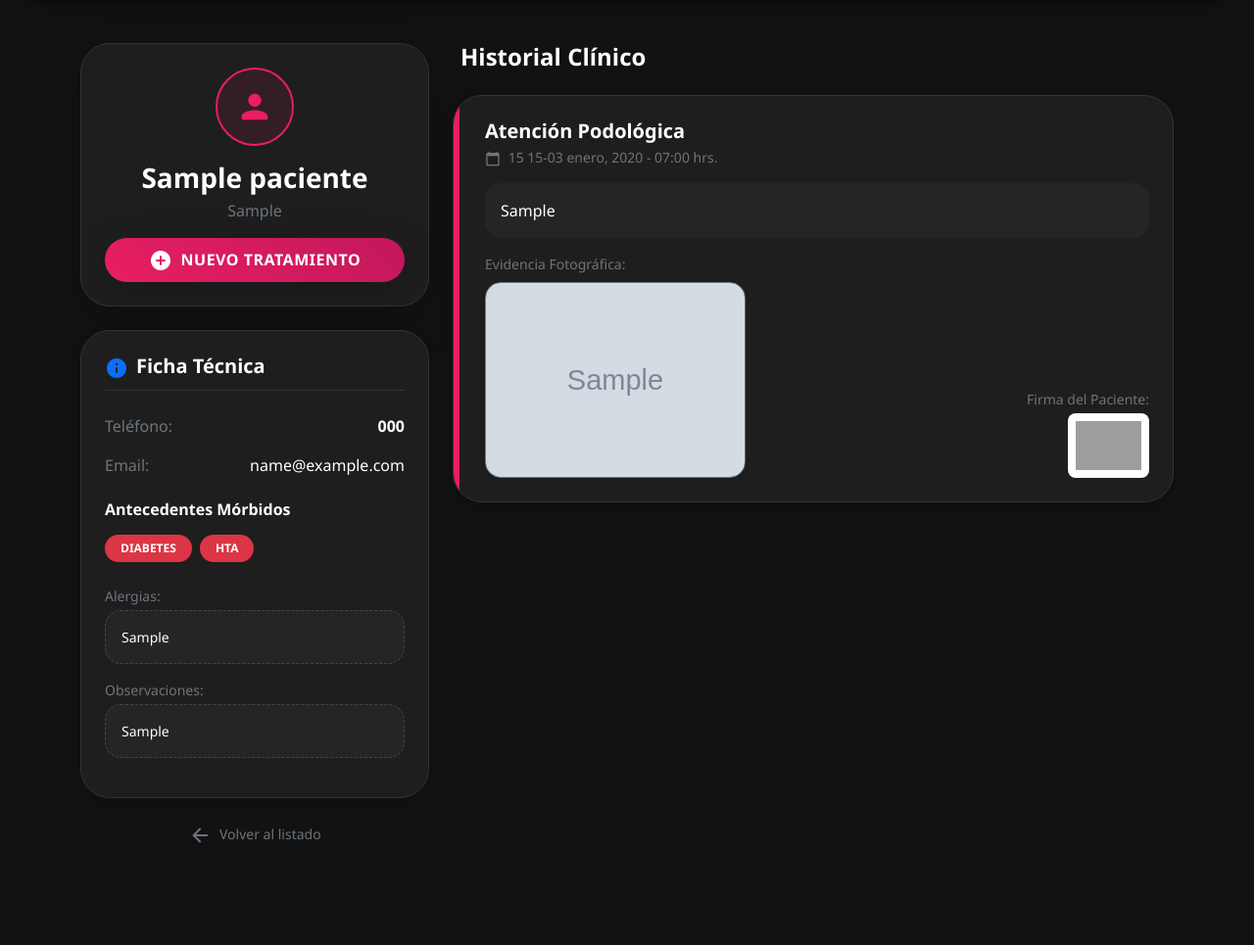
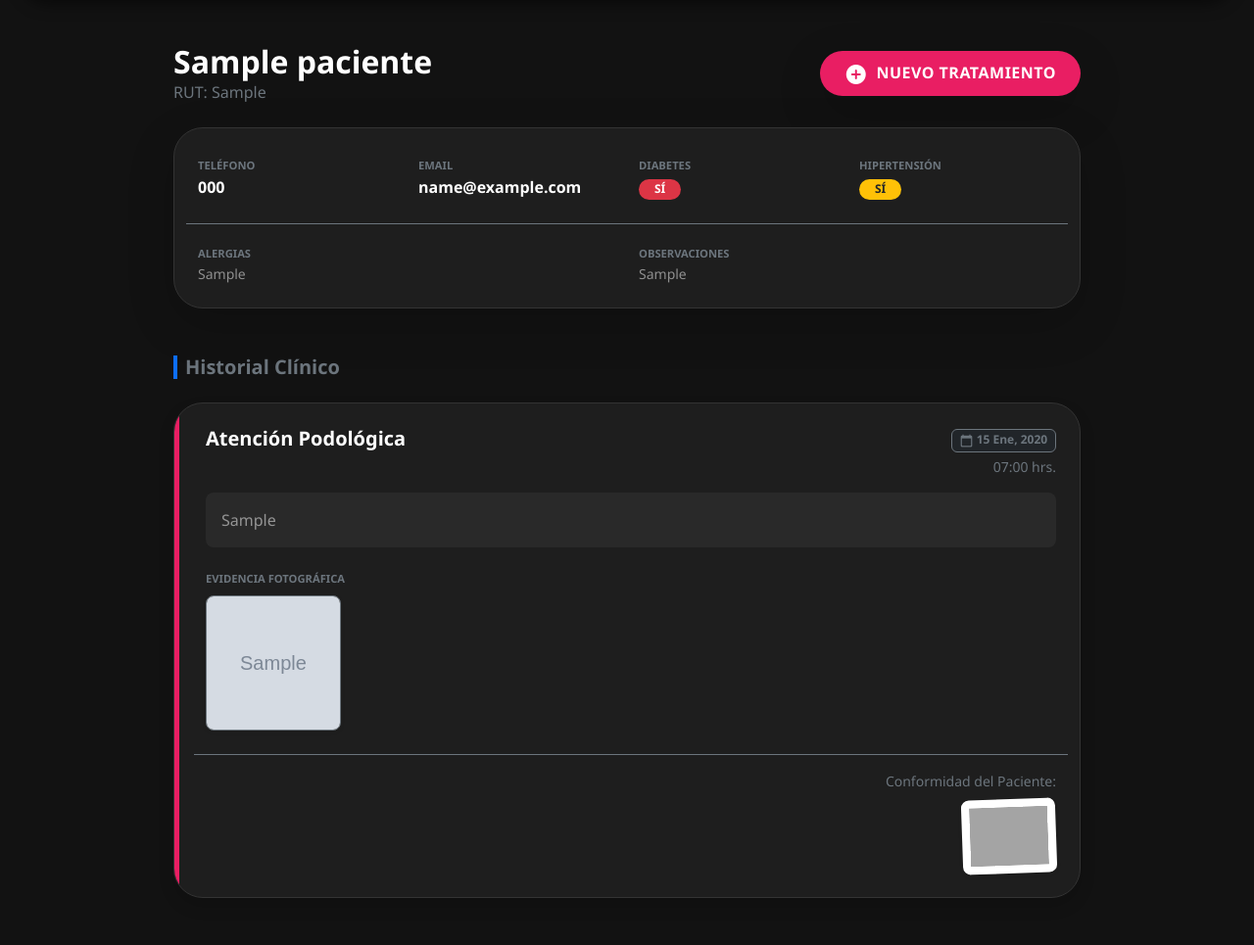
Before and after one commit to eden595/podologia, a Django app: page /paciente/1/ in a window 1280 px wide. Shown: the part 82-1047 px from the top of the page at 98% size. Before the commit the page ends 943 px from the top, so only its background shows below. Run offline with Django 5.2, Linux system fonts and the light colour scheme; a user stored in the database is signed in; tables that the repository leaves empty hold one stand-in row (values such as "Sample post"); grey boxes marked "Sample" are stand-in pictures; grey boxes are pictures that could not be loaded.

Commit message:
Mejorar diseño detalle paciente y galeria

```diff
--- a/podologia_project/pacientes/templates/pacientes/detalle_paciente.html
+++ b/podologia_project/pacientes/templates/pacientes/detalle_paciente.html
@@ -1,124 +1,141 @@
 {% extends "pacientes/base.html" %}
 
 {% block content %}
-<div class="row g-4">
-    <div class="col-lg-4">
-        <div class="card card-pro shadow-lg mb-4 text-center">
-            <div class="card-body p-4">
-                <div class="d-inline-flex align-items-center justify-content-center mb-3"
-                     style="width: 80px; height: 80px; background: rgba(233,30,99,0.1); border-radius: 50%; border: 2px solid #e91e63;">
-                    <span class="material-icons-round" style="color: #e91e63; font-size: 40px;">person</span>
-                </div>
-                <h3 class="fw-bold text-white mb-1">{{ paciente.nombre }}</h3>
-                <p class="text-secondary mb-3">{{ paciente.rut }}</p>
+<div class="row justify-content-center">
+    <div class="col-lg-10">
 
-                <a href="{% url 'registrar_tratamiento' paciente.pk %}" class="btn btn-primary btn-oval-pro w-100 shadow-lg" style="background: linear-gradient(45deg, #e91e63, #c2185b); border: none;">
-                    <span class="material-icons-round align-middle me-1">add_circle</span> NUEVO TRATAMIENTO
-                </a>
+        <div class="d-flex justify-content-between align-items-center mb-4">
+            <div>
+                <h2 class="fw-bold text-white mb-0">{{ paciente.nombre }}</h2>
+                <p class="text-secondary mb-0">RUT: {{ paciente.rut }}</p>
             </div>
+            <a href="{% url 'registrar_tratamiento' paciente.pk %}" class="btn btn-primary btn-oval-pro py-2 px-4 shadow-lg" style="background: #e91e63; border: none;">
+                <span class="material-icons-round align-middle me-1">add_circle</span> Nuevo Tratamiento
+            </a>
         </div>
 
-        <div class="card card-pro shadow mb-4">
+        <div class="card card-pro mb-5 border-0 shadow-lg">
             <div class="card-body p-4">
-                <h5 class="fw-bold mb-4 text-white" style="border-bottom: 1px solid #333; padding-bottom: 10px;">
-                    <span class="material-icons-round align-middle me-2 text-primary">info</span>Ficha Técnica
-                </h5>
+                <div class="row g-4 text-white">
+                    <div class="col-md-3">
+                        <small class="text-secondary text-uppercase fw-bold" style="font-size: 0.7rem;">Teléfono</small>
+                        <div class="fw-bold">{{ paciente.telefono|default:"--" }}</div>
+                    </div>
+                    <div class="col-md-3">
+                        <small class="text-secondary text-uppercase fw-bold" style="font-size: 0.7rem;">Email</small>
+                        <div class="fw-bold">{{ paciente.email }}</div>
+                    </div>
+                    <div class="col-md-3">
+                        <small class="text-secondary text-uppercase fw-bold" style="font-size: 0.7rem;">Diabetes</small>
+                        <div>
+                            {% if paciente.diabetes %}
+                                <span class="badge bg-danger rounded-pill px-3">SÍ</span>
+                            {% else %}
+                                <span class="badge bg-secondary rounded-pill px-3 opacity-50">NO</span>
+                            {% endif %}
+                        </div>
+                    </div>
+                    <div class="col-md-3">
+                        <small class="text-secondary text-uppercase fw-bold" style="font-size: 0.7rem;">Hipertensión</small>
+                        <div>
+                            {% if paciente.hipertension %}
+                                <span class="badge bg-warning text-dark rounded-pill px-3">SÍ</span>
+                            {% else %}
+                                <span class="badge bg-secondary rounded-pill px-3 opacity-50">NO</span>
+                            {% endif %}
+                        </div>
+                    </div>
 
-                <ul class="list-unstyled text-secondary mb-4">
-                    <li class="mb-3 d-flex justify-content-between">
-                        <span>Teléfono:</span>
-                        <span class="text-white fw-bold">{{ paciente.telefono|default:"No registrado" }}</span>
-                    </li>
-                    <li class="mb-3 d-flex justify-content-between">
-                        <span>Email:</span>
-                        <span class="text-white">{{ paciente.email }}</span>
-                    </li>
-                </ul>
-
-                <h6 class="fw-bold text-white mb-3">Antecedentes Mórbidos</h6>
-                <div class="d-flex gap-2 flex-wrap mb-4">
-                    {% if paciente.diabetes %}
-                        <span class="badge bg-danger rounded-pill px-3 py-2">DIABETES</span>
-                    {% else %}
-                        <span class="badge bg-dark border border-secondary text-secondary rounded-pill px-3 py-2">Sin Diabetes</span>
+                    {% if paciente.alergias or paciente.observaciones_medicas %}
+                    <div class="col-12 mt-4 border-top border-secondary pt-3">
+                        <div class="row">
+                            <div class="col-md-6">
+                                <small class="text-secondary text-uppercase fw-bold" style="font-size: 0.7rem;">Alergias</small>
+                                <p class="mb-0 small text-white-50">{{ paciente.alergias|default:"Ninguna" }}</p>
+                            </div>
+                            <div class="col-md-6">
+                                <small class="text-secondary text-uppercase fw-bold" style="font-size: 0.7rem;">Observaciones</small>
+                                <p class="mb-0 small text-white-50">{{ paciente.observaciones_medicas|default:"--" }}</p>
+                            </div>
+                        </div>
+                    </div>
                     {% endif %}
-
-                    {% if paciente.hipertension %}
-                        <span class="badge bg-danger rounded-pill px-3 py-2">HTA</span>
-                    {% else %}
-                        <span class="badge bg-dark border border-secondary text-secondary rounded-pill px-3 py-2">Sin HTA</span>
-                    {% endif %}
-                </div>
-
-                <div class="mb-3">
-                    <small class="text-secondary d-block mb-1">Alergias:</small>
-                    <div class="p-3 rounded-4" style="background: #252525; border: 1px dashed #444;">
-                        <p class="mb-0 text-white small">{{ paciente.alergias|default:"Ninguna registrada" }}</p>
-                    </div>
-                </div>
-
-                <div class="mb-3">
-                    <small class="text-secondary d-block mb-1">Observaciones:</small>
-                    <div class="p-3 rounded-4" style="background: #252525; border: 1px dashed #444;">
-                        <p class="mb-0 text-white small">{{ paciente.observaciones_medicas|default:"Sin observaciones" }}</p>
-                    </div>
                 </div>
             </div>
         </div>
 
-        <div class="text-center">
-            <a href="{% url 'lista_pacientes' %}" class="text-secondary text-decoration-none small">
-                <span class="material-icons-round align-middle me-1">arrow_back</span> Volver al listado
-            </a>
-        </div>
-    </div>
+        <h5 class="text-secondary fw-bold mb-4 ps-2 border-start border-4 border-primary">Historial Clínico</h5>
 
-    <div class="col-lg-8">
-        <h4 class="fw-bold mb-4 text-white ms-2">Historial Clínico</h4>
-
-        {% for t in historial %}
-        <div class="card card-pro mb-4 shadow border-0 position-relative overflow-hidden">
-            <div class="position-absolute top-0 start-0 bottom-0" style="width: 6px; background: #e91e63;"></div>
+        {% for item in historial %}
+        <div class="card card-pro mb-4 border-0 shadow">
+            <div class="position-absolute start-0 top-0 bottom-0 bg-primary rounded-start" style="width: 5px; background: #e91e63 !important;"></div>
 
             <div class="card-body p-4 ms-2">
                 <div class="d-flex justify-content-between align-items-start mb-3">
-                    <div>
-                        <h5 class="fw-bold text-white mb-1">Atención Podológica</h5>
-                        <p class="text-secondary small mb-0">
-                            <span class="material-icons-round align-middle me-1" style="font-size: 16px;">calendar_today</span>
-                            {{ t.fecha|date:"d de F, Y - H:i" }} hrs.
-                        </p>
+                    <h5 class="fw-bold text-white mb-0">Atención Podológica</h5>
+                    <div class="text-end">
+                        <span class="badge bg-dark border border-secondary text-secondary">
+                            <span class="material-icons-round align-middle" style="font-size: 14px;">calendar_today</span>
+                            {{ item.fecha|date:"d M, Y" }}
+                        </span>
+                        <div class="small text-secondary mt-1">{{ item.fecha|date:"H:i" }} hrs.</div>
                     </div>
                 </div>
 
-                <div class="p-3 rounded-4 mb-3" style="background: #252525;">
-                    <p class="mb-0 text-white">{{ t.procedimiento }}</p>
+                <div class="p-3 rounded-3 mb-4" style="background: rgba(255,255,255,0.05);">
+                    <p class="text-white-50 mb-0" style="white-space: pre-wrap;">{{ item.procedimiento }}</p>
                 </div>
 
-                <div class="row g-3">
-                    {% if t.foto %}
-                    <div class="col-md-6">
-                        <small class="text-secondary d-block mb-2">Evidencia Fotográfica:</small>
-                        <img src="{{ t.foto.url }}" class="img-fluid rounded-4 shadow-sm border border-secondary" style="max-height: 200px; object-fit: cover;">
-                    </div>
-                    {% endif %}
+                <div class="mb-4">
+                    <small class="text-secondary text-uppercase fw-bold d-block mb-2" style="font-size: 0.7rem;">Evidencia Fotográfica</small>
 
-                    <div class="col-md-6 text-end d-flex flex-column justify-content-end align-items-end">
-                        <small class="text-secondary d-block mb-1">Firma del Paciente:</small>
-                        <div class="bg-white p-2 rounded-3 d-inline-block">
-                            <img src="{{ t.firma }}" style="height: 50px; filter: grayscale(100%);">
-                        </div>
+                    <div class="row g-2">
+                        {% for foto_obj in item.fotos_tratamiento.all %}
+                            <div class="col-6 col-md-3 col-lg-2">
+                                <div class="ratio ratio-1x1 position-relative group-hover">
+                                    <a href="{{ foto_obj.imagen.url }}" target="_blank">
+                                        <img src="{{ foto_obj.imagen.url }}" class="rounded-3 border border-secondary shadow-sm w-100 h-100" style="object-fit: cover; transition: transform 0.2s;">
+                                    </a>
+                                </div>
+                            </div>
+                        {% empty %}
+                            {% if item.foto %}
+                                <div class="col-6 col-md-3 col-lg-2">
+                                    <div class="ratio ratio-1x1">
+                                        <a href="{{ item.foto.url }}" target="_blank">
+                                            <img src="{{ item.foto.url }}" class="rounded-3 border border-secondary w-100 h-100" style="object-fit: cover;">
+                                        </a>
+                                    </div>
+                                </div>
+                            {% else %}
+                                <span class="text-secondary small fst-italic ms-1">Sin imágenes registradas.</span>
+                            {% endif %}
+                        {% endfor %}
                     </div>
                 </div>
+
+                <div class="row mt-4 pt-3 border-top border-secondary">
+                    <div class="col-md-6 offset-md-6 text-end">
+                        <small class="text-secondary d-block mb-2">Conformidad del Paciente:</small>
+                        {% if item.firma %}
+                            <div class="d-inline-block bg-white rounded-3 p-2 shadow-sm" style="transform: rotate(-2deg);">
+                                <img src="{{ item.firma }}" style="height: 60px; max-width: 200px; filter: contrast(1.2);">
+                            </div>
+                        {% else %}
+                            <span class="badge bg-secondary opacity-25">Sin firma</span>
+                        {% endif %}
+                    </div>
+                </div>
+
             </div>
         </div>
         {% empty %}
-        <div class="card card-pro p-5 text-center dashed-border">
-            <span class="material-icons-round display-4 text-secondary opacity-25 mb-3">history_edu</span>
-            <h5 class="text-secondary">No hay historial registrado</h5>
-            <p class="text-white-50 small">Comience registrando un nuevo tratamiento.</p>
-        </div>
+            <div class="text-center py-5 text-secondary opacity-50">
+                <span class="material-icons-round" style="font-size: 48px;">folder_off</span>
+                <p class="mt-2">No hay atenciones registradas aún.</p>
+            </div>
         {% endfor %}
+
     </div>
 </div>
 {% endblock %}
```
